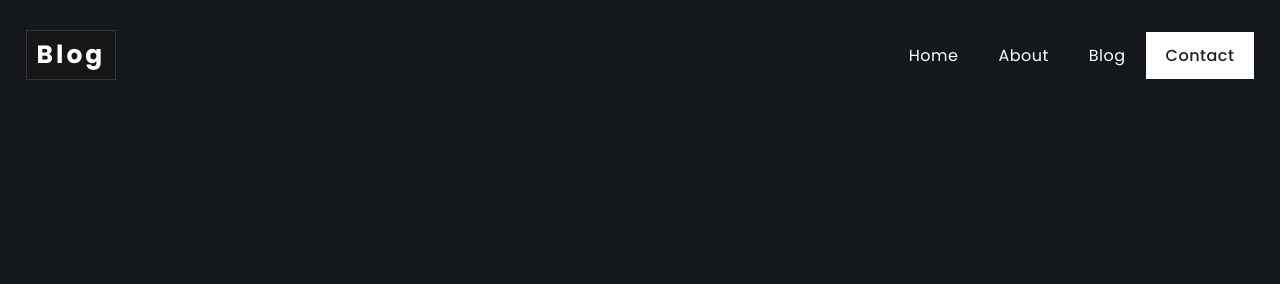
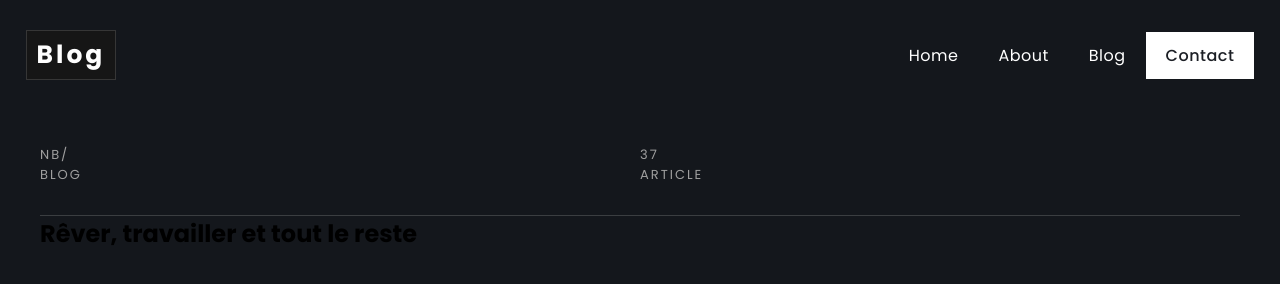
Before and after one commit to Vlad974-web/Blog_website, a plain HTML site: page index.html in a window 1280 px wide. Drawn offline with Linux system fonts and the light colour scheme.

Commit message:
seconde_commit
-Page number article: ok et css

```diff
--- a/asset/styles/style.css
+++ b/asset/styles/style.css
@@ -21,6 +21,7 @@ a {
 ul {
   list-style: none;
 }
+
 
 /*==NAVIGATION============================*/
 .navigation {
@@ -64,3 +65,26 @@ ul {
   font-size: 25px;
   letter-spacing: 3px;
 }
+
+
+/*==PAGE CONTAINER==========================*/
+.page_container{
+  max-width: 1200px;
+  margin: auto;
+  display: flex;
+  flex-direction: column;
+}
+.top_bar{
+  width: 100%;
+  display: grid;
+  grid-template-columns: 1fr 1fr;
+  border-bottom: 1px solid #9f9f9f48;
+  padding: 30px 0px;
+  margin: 5px auto 0px auto;
+}
+.top_bar span, .article_number {
+  color: #9f9f9f;
+  font-size: 13px;
+  text-transform: uppercase;
+  letter-spacing: 2px;
+}
--- a/index.html
+++ b/index.html
@@ -32,6 +32,27 @@
     </ul>
   </nav>
 
+
+  <!--==PAGE CONTAINER=============================-->
+  <div class="page_container">
+
+    <!--==TOP BAR==================================-->
+    <div class="top_bar">
+      <span>NB/<br/>Blog</span>
+      <div class="article_number"><span>37</span><br/>Article</div>
+    </div>
+
+
+    <!--==BLOG SECTION=============================-->
+    <section id="blog">
+
+      <!--==HEADING================================-->
+      <div class="blog_heading">
+        <h1>Rêver, travailler et tout le reste</h1>
+      </div>
+    </section>
+  </div>
+
 </body>
 
 </html>
```
